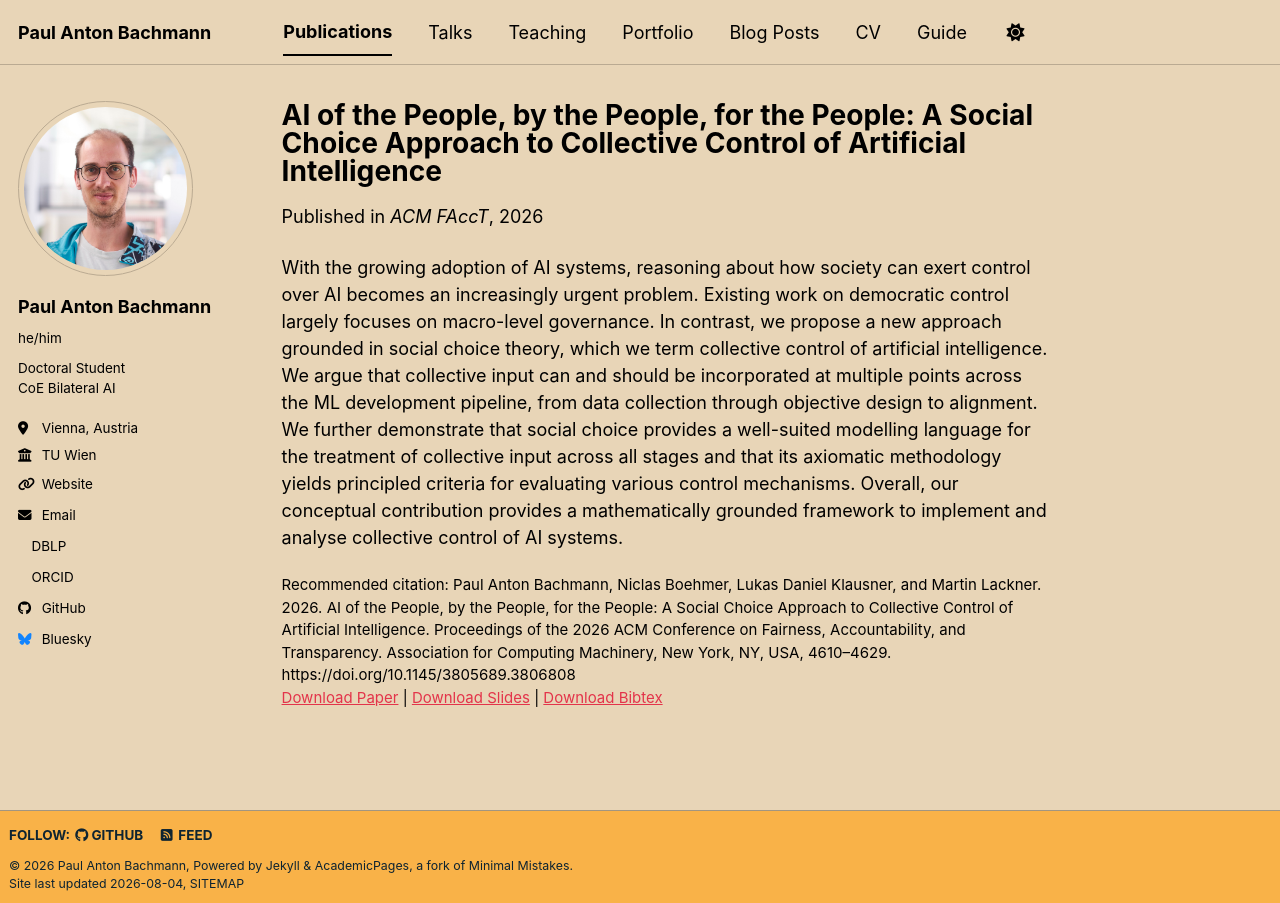
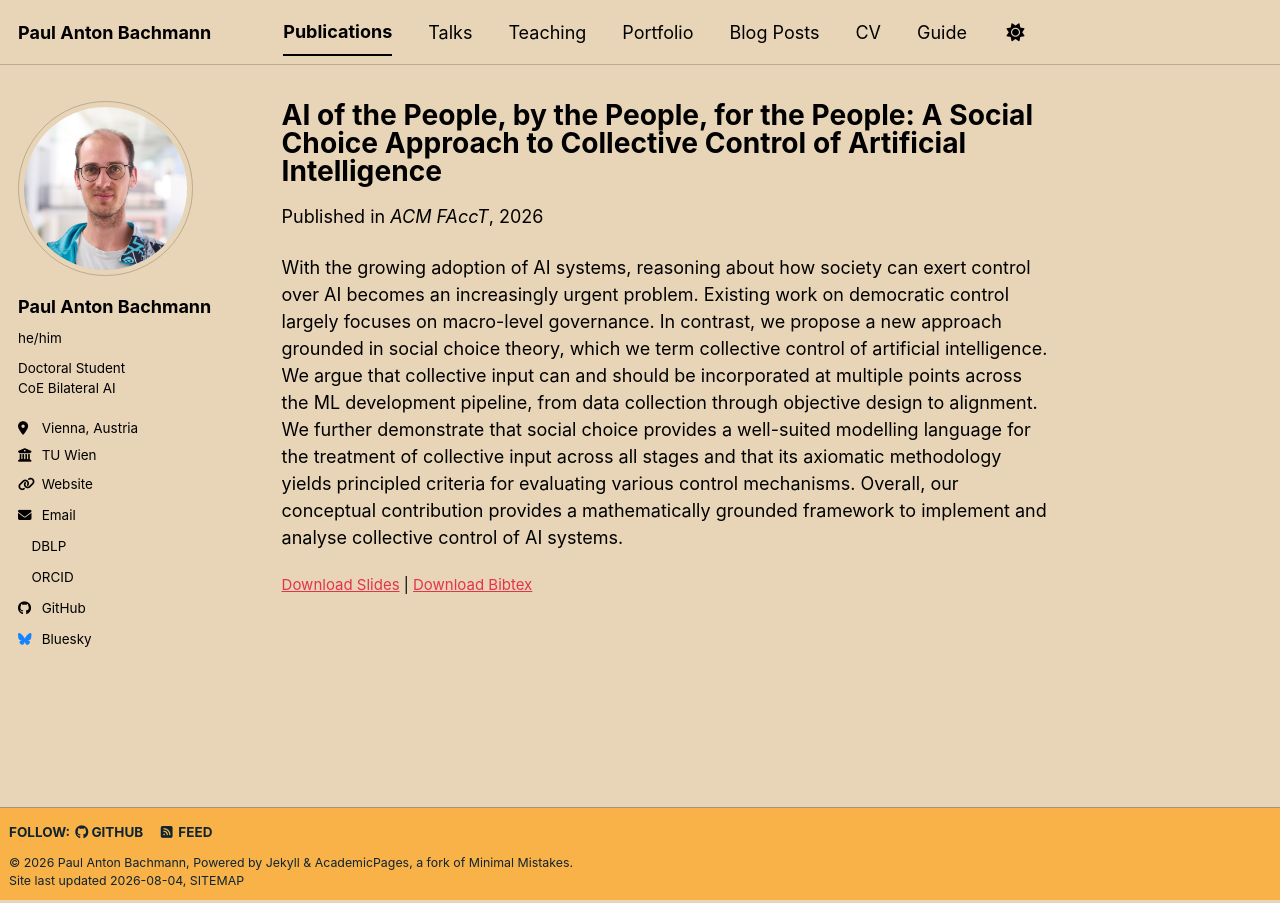
Before and after one commit to pabachmann/pabachmann.github.io, a Jekyll site: the page built from _publications/2026-06-2025-collective-control-of-ai.md, in a window 1280 px wide. Built offline with Jekyll 4.4.1, drawn with Linux system fonts in a browser that asks for light colours; a style sheet for code colours, icons or effects is not loaded.

Commit message:
Update 2026-06-2025-collective-control-of-ai.md

```diff
--- a/_publications/2026-06-2025-collective-control-of-ai.md
+++ b/_publications/2026-06-2025-collective-control-of-ai.md
@@ -9,6 +9,5 @@
 slidesurl: 'https://pabachmann.github.io/files/26ccofai/slides.pdf'
 bibtexurl: 'https://pabachmann.github.io/files/26ccofai/bibtex.bib'
 paperurl: 'https://pabachmann.github.io/files/26ccofai/paper.pdf'
-citation: 'Paul Anton Bachmann, Niclas Boehmer, Lukas Daniel Klausner, and Martin Lackner. 2026. AI of the People, by the People, for the People: A Social Choice Approach to Collective Control of Artificial Intelligence. Proceedings of the 2026 ACM Conference on Fairness, Accountability, and Transparency. Association for Computing Machinery, New York, NY, USA, 4610–4629. https://doi.org/10.1145/3805689.3806808'
 ---
 With the growing adoption of AI systems, reasoning about how society can exert control over AI becomes an increasingly urgent problem. Existing work on democratic control largely focuses on macro-level governance. In contrast, we propose a new approach grounded in social choice theory, which we term collective control of artificial intelligence. We argue that collective input can and should be incorporated at multiple points across the ML development pipeline, from data collection through objective design to alignment. We further demonstrate that social choice provides a well-suited modelling language for the treatment of collective input across all stages and that its axiomatic methodology yields principled criteria for evaluating various control mechanisms. Overall, our conceptual contribution provides a mathematically grounded framework to implement and analyse collective control of AI systems.
```
